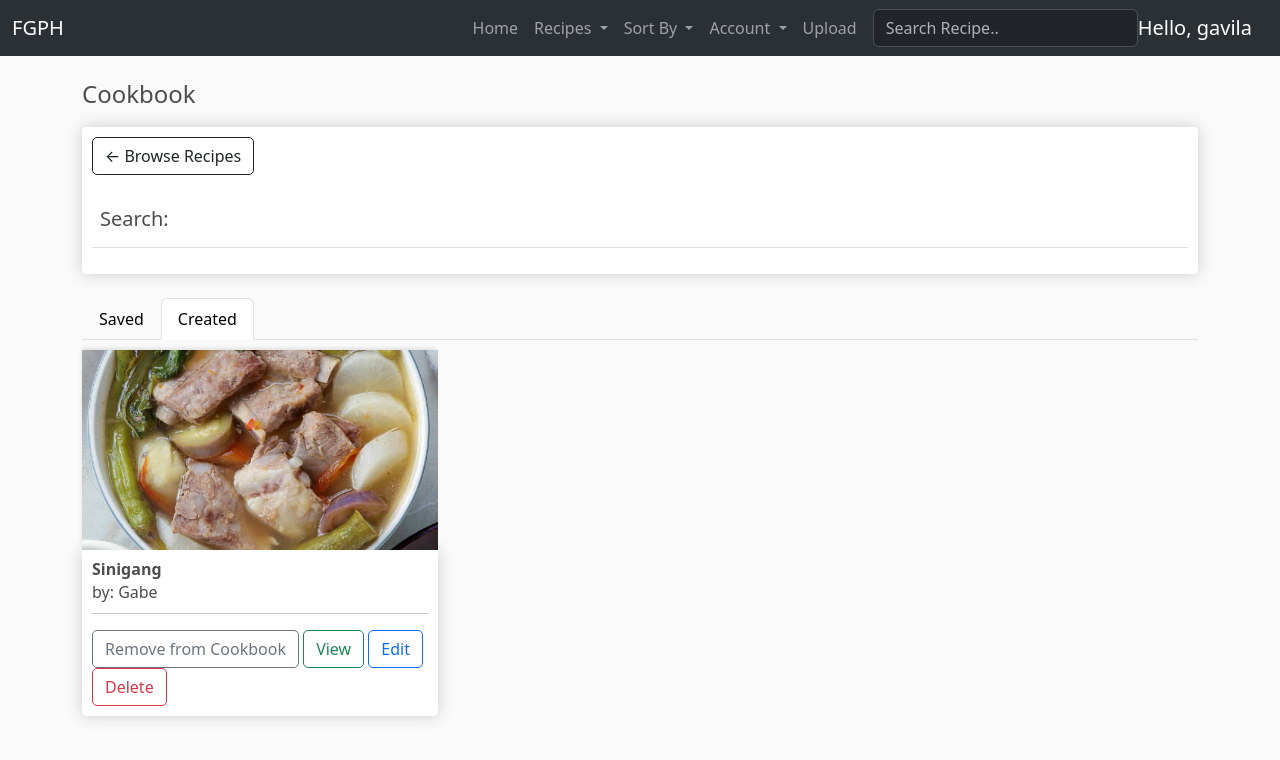
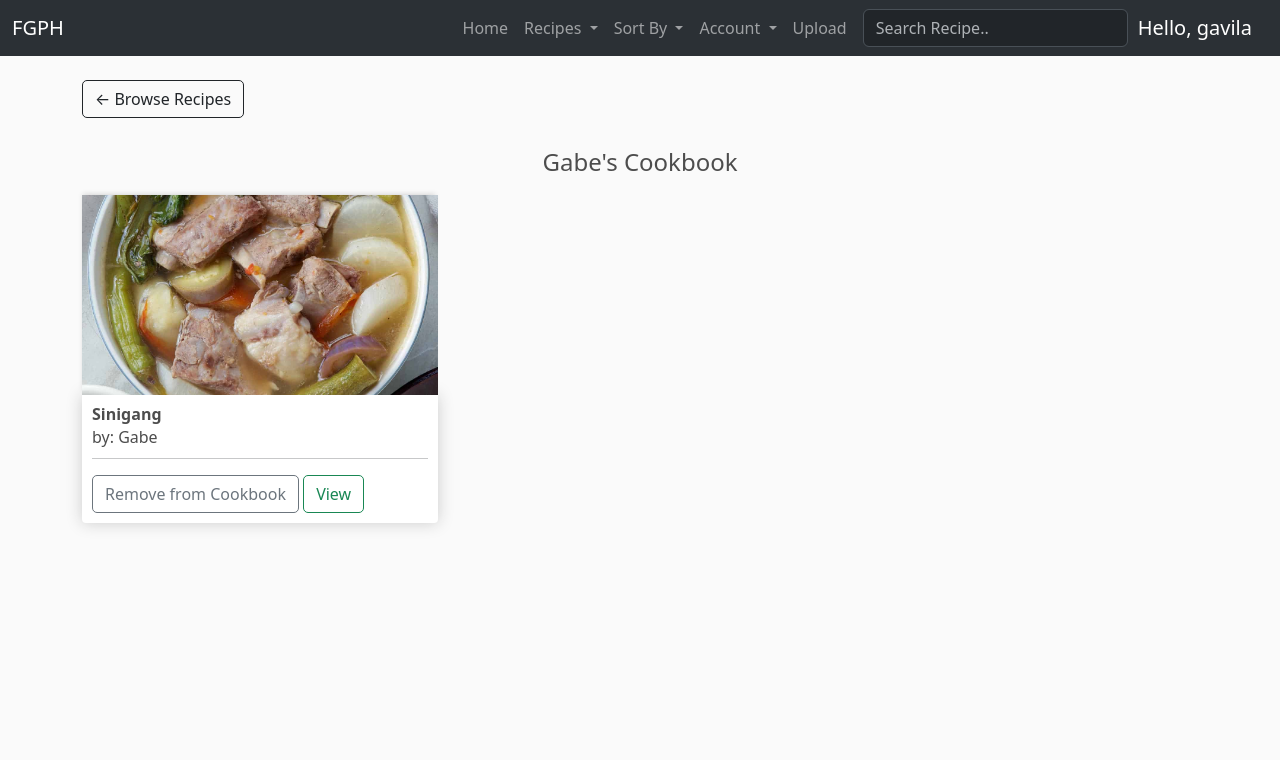
Before and after one commit to Mizuh4/FG, a Django app: page /cookbook/ in a window 1280 px wide. Shown: the top 760 px of the page. Run offline with Django 5.2, Linux system fonts and the light colour scheme; a user stored in the database is signed in; data comes from the database, SQL or seed files in the repository; both versions use the stored data as it was after the commit; lists and menus that the app fills with data are empty.

Commit message:
cookbook UI

```diff
--- a/FGPH/templates/FGPH/cookbook.html
+++ b/FGPH/templates/FGPH/cookbook.html
@@ -2,8 +2,10 @@
 {% load static %}
 
 {% block content %}
-<h4>Cookbook</h4>
-<div class="row">
+<a style="margin-bottom: 30px;" class="btn btn-outline-dark" href="{% url 'FGPH:home' %}">&#x2190; Browse Recipes</a>
+<h4 style="text-align: center;">{{ request.user.registereduser.name }}'s Cookbook</h4>
+
+<!--<div class="row">
     <div class="col-lg-12">
         <div class="box-element">
 
@@ -15,15 +17,16 @@
                 <tr>
                     <th><h5>Search: </h5></th>
                 </tr>
-            </table>
+            </table>-
 
         </div>
 
         <br>
 
     </div>
-</div>
+</div>-->
 
+<!--
 <ul class="nav nav-tabs">
     <li class="nav-item">
         <a class="nav-link" style="color: black;">Saved</a>
@@ -32,7 +35,7 @@
         <a class="nav-link active" style="color: black;">Created</a>
     </li>
 </ul>
-
+-->
 <div class="row">
     {% for cookbookRecipe in cookbookRecipes %}
 		<div class="col-lg-4">
@@ -44,9 +47,10 @@
 
 				<button data-recipe="{{ cookbookRecipe.recipe.id }}" data-action="remove" class="btn btn-outline-secondary remove-recipe">Remove from Cookbook</button>
 				<a href="{% url 'FGPH:recipe' cookbookRecipe.recipe.id %}" class="btn btn-outline-success">View</a>
+                {% if request.user == cookbookRecipe.recipe.author %}
                 <a href="{% url 'FGPH:editRecipe' cookbookRecipe.recipe.id %}" class="btn btn-outline-primary">Edit</a>
                 <a href="{% url 'FGPH:deleteRecipe' cookbookRecipe.recipe.id %}" class="btn btn-outline-danger">Delete</a>
-
+                {% endif %}
 
 				<!--<h4 style="float: right"><i class="me-2 bi bi-heart"></i></h4>-->
 			</div>
--- a/FGPH/templates/FGPH/sections/navbar.html
+++ b/FGPH/templates/FGPH/sections/navbar.html
@@ -59,13 +59,13 @@
         <input class="form-control me-2" name="q" type="text" placeholder="Search Recipe.." aria-label="Search">
       </form>
 
-      {% if request.user.is_authenticated %}
-      <div style="text-align: center;" class="">
+      <div style="margin-left: 10px;">
+        {% if request.user.is_authenticated %}
         <a class="navbar-brand">Hello, {{ request.user.username }}</a>
+        {% else %}
+        <a href="{% url 'FGPH:login' %}" class="btn btn-outline-warning">Login</a>
+        {% endif %}
       </div>
-      {% else %}
-      <a href="{% url 'FGPH:login' %}" class="btn btn-outline-warning mt-2">Login</a>
-      {% endif %}
     </div>
   </div>
 </nav>
--- a/static/js/cookbook.js
+++ b/static/js/cookbook.js
@@ -36,7 +36,7 @@ function updateCookbook(recipeId, action) {
     .then(data => {
         console.log('data:', data)
         location.reload()
-        alert('Recipe has been added to cookbook')
+        alert('Cookbook has been updated.')
     })
 }
 
```
Also changed, not shown: db.sqlite3.
